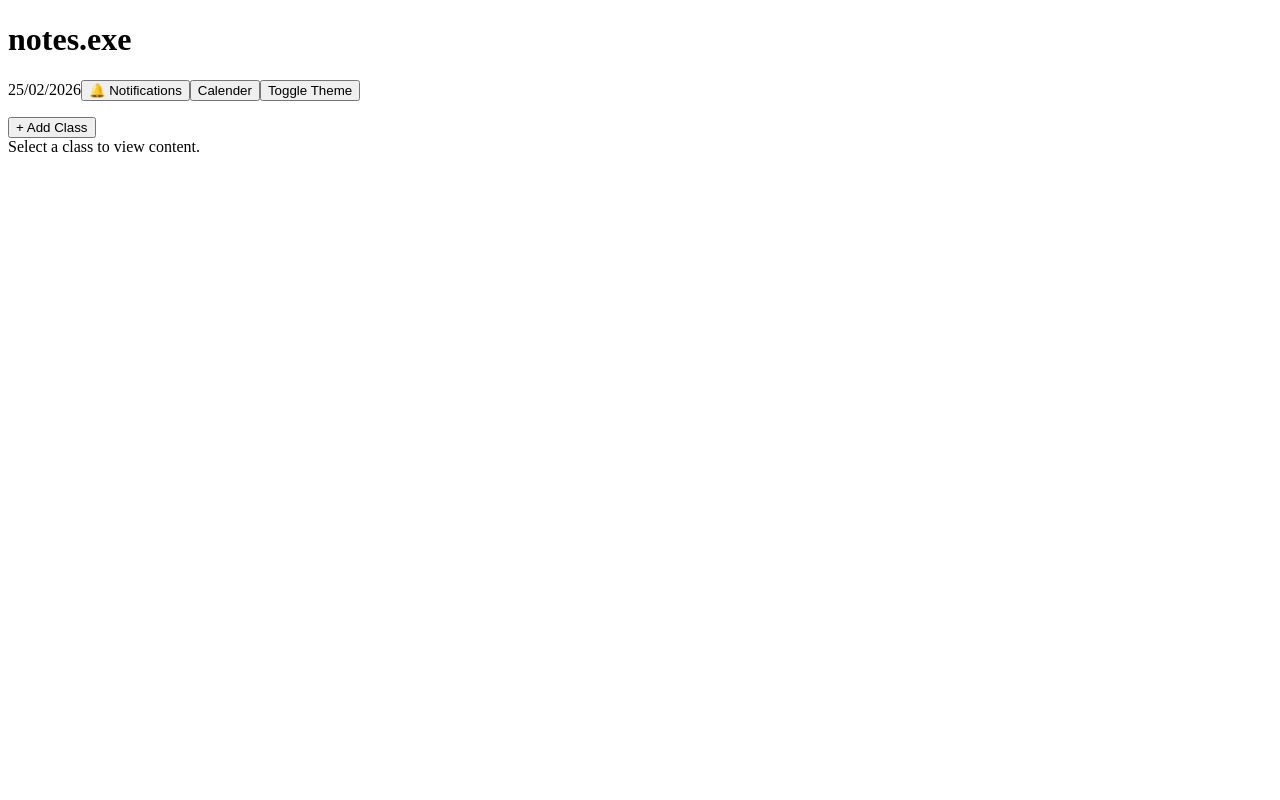
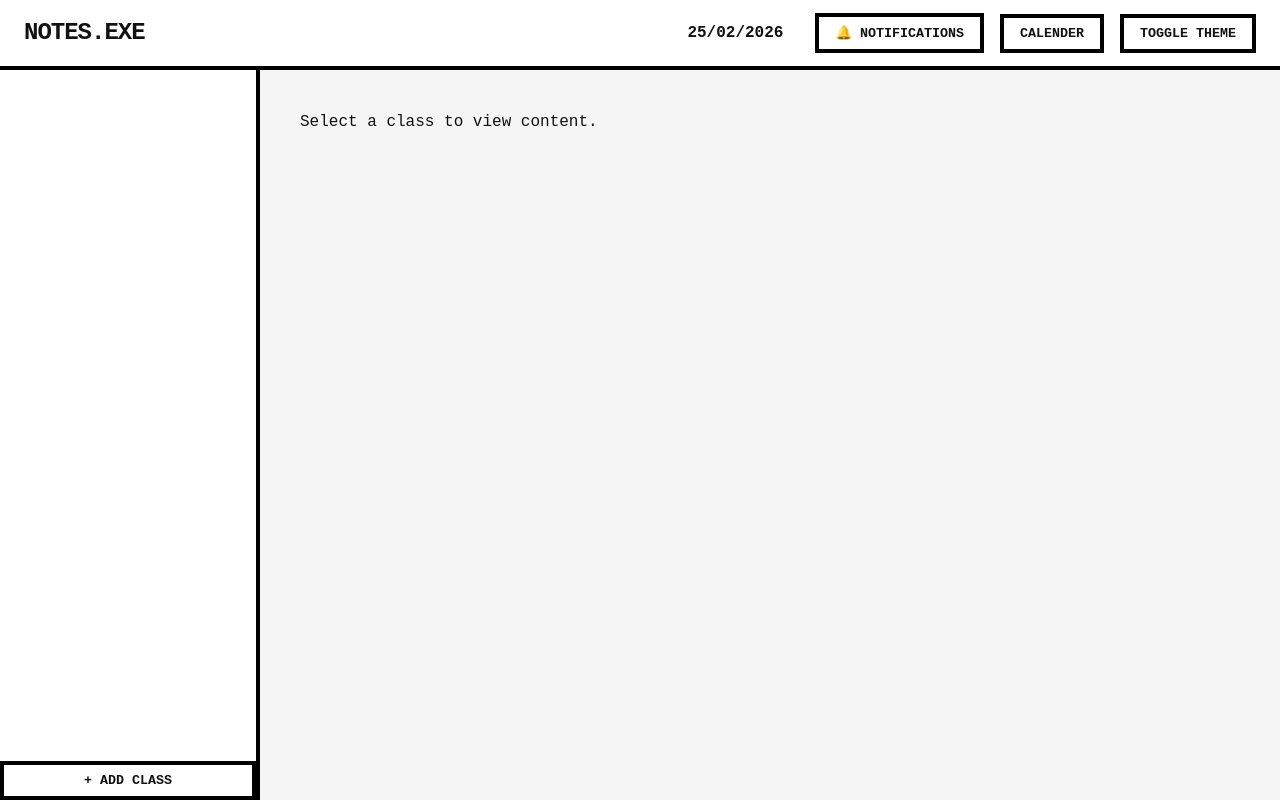
Before and after one commit to Thatboiobah/NOtes.exe, a React (Vite) app in the folder notes.exe/: page / in a window 1280 px wide. Built offline with nearby package versions, Linux system fonts and the light colour scheme.

Commit message:
add global css style

```diff
--- a/notes.exe/src/index.css
+++ b/notes.exe/src/index.css
@@ -0,0 +1,301 @@
+/* @import url('https://fonts.cdnfonts.com/css/monocraft');
+  (Note: You can download Monocraft and add it to your public folder,
+  or use a similar blocky monospace web font if the CDN is slow)
+*/
+
+:root, body.light {
+  --bg: #F5F5F5;
+  --surface: #FFFFFF;
+  --text: #111111;
+  --border: #000000;
+  --accent: #FACC15; /* Neo Yellow */
+  --accent-text: #111111;
+}
+
+body.dark {
+  --bg: #121212;
+  --surface: #1E1E1E;
+  --text: #F5F5F5;
+  --border: #FFFFFF;
+  --accent: #FACC15;
+  --accent-text: #111111;
+}
+
+* {
+  box-sizing: border-box;
+  margin: 0;
+  padding: 0;
+}
+
+body {
+  font-family: "Monocraft", "Minecraft", "Courier New", monospace;
+  background-color: var(--bg);
+  color: var(--text);
+  line-height: 1.5;
+  -webkit-font-smoothing: none; /* Keeps the pixel font crisp */
+}
+
+/* =========================================
+   LAYOUT ALGORITHM (CSS Grid)
+========================================= */
+#root {
+  display: grid;
+  grid-template-rows: 70px 1fr;
+  grid-template-columns: 260px 1fr;
+  height: 100vh;
+  overflow: hidden;
+}
+
+/* =========================================
+   HEADER
+========================================= */
+header {
+  grid-column: 1 / 3;
+  display: flex;
+  justify-content: space-between;
+  align-items: center;
+  padding: 0 24px;
+  background-color: var(--surface);
+  border-bottom: 4px solid var(--border);
+}
+
+header h1 {
+  font-size: 1.5rem;
+  text-transform: uppercase;
+  letter-spacing: -1px;
+}
+
+header > div {
+  display: flex;
+  align-items: center;
+  gap: 16px;
+}
+
+header span {
+  font-weight: bold;
+  margin-right: 16px;
+}
+
+/* =========================================
+   SIDEBAR
+========================================= */
+aside {
+  background-color: var(--surface);
+  border-right: 4px solid var(--border);
+  display: flex;
+  flex-direction: column;
+}
+
+aside ul {
+  list-style: none;
+  flex: 1;
+  overflow-y: auto;
+}
+
+aside li {
+  padding: 20px 16px;
+  border-bottom: 4px solid var(--border);
+  cursor: pointer;
+  font-weight: bold;
+  font-size: 1.1rem;
+  transition: all 0.1s;
+}
+
+/* Selected State */
+aside li.selected {
+  background-color: var(--accent);
+  color: var(--accent-text);
+  outline: 4px solid var(--border);
+  outline-offset: -4px;
+}
+
+aside li:hover:not(.selected) {
+  background-color: var(--text);
+  color: var(--surface);
+}
+
+.add-class-btn {
+  margin: 16px;
+  padding: 16px;
+  background-color: var(--accent);
+  color: var(--accent-text);
+  border: 4px solid var(--border);
+  font-size: 1.1rem;
+  width: calc(100% - 32px);
+}
+
+.add-class-btn:hover {
+  background-color: var(--text);
+  color: var(--surface);
+}
+
+/* =========================================
+   MAIN CONTENT
+========================================= */
+.main-content {
+  padding: 40px;
+  overflow-y: auto;
+  background-color: var(--bg);
+}
+
+.empty-state {
+  display: flex;
+  align-items: center;
+  justify-content: center;
+  height: 100%;
+  font-size: 2.5rem;
+  font-weight: bold;
+  text-align: center;
+  text-transform: uppercase;
+  color: var(--text);
+}
+
+.class-header {
+  font-size: 3rem;
+  text-transform: uppercase;
+  margin-bottom: 24px;
+  font-weight: 900;
+  border-bottom: 4px solid var(--border);
+  padding-bottom: 8px;
+  display: flex;
+  justify-content: space-between;
+  align-items: flex-end;
+}
+
+/* Tabs */
+.tabs {
+  display: flex;
+  gap: 12px;
+  margin-bottom: 32px;
+}
+
+.tabs button {
+  padding: 12px 24px;
+  border: 4px solid var(--border);
+  background-color: var(--bg);
+  font-size: 1.1rem;
+}
+
+.tabs button.active-tab {
+  background-color: var(--accent);
+  color: var(--accent-text);
+  border-bottom: 4px solid var(--border); /* Ensures bottom border exists */
+}
+
+/* Cards (Lists) */
+.main-content ul {
+  list-style: none;
+  display: flex;
+  flex-direction: column;
+  gap: 16px;
+  margin-top: 24px;
+}
+
+.main-content li {
+  border: 4px solid var(--border);
+  background-color: var(--surface);
+  padding: 24px;
+  display: grid;
+  grid-template-columns: 1fr auto auto;
+  gap: 16px;
+  align-items: center;
+}
+
+.item-details {
+  display: flex;
+  flex-direction: column;
+  gap: 4px;
+}
+
+.item-title {
+  font-size: 1.4rem;
+  font-weight: bold;
+  text-transform: uppercase;
+}
+
+/* =========================================
+   GLOBAL COMPONENTS (Buttons, Inputs)
+========================================= */
+button {
+  font-family: inherit;
+  font-weight: bold;
+  text-transform: uppercase;
+  cursor: pointer;
+  border: 4px solid var(--border);
+  background-color: var(--surface);
+  color: var(--text);
+  padding: 8px 16px;
+  transition: all 0.1s;
+}
+
+button:hover {
+  background-color: var(--text);
+  color: var(--surface);
+}
+
+/* Modals & Inputs */
+.modal-overlay {
+  background: rgba(0, 0, 0, 0.8); /* Darker, harsher overlay */
+}
+
+.modal {
+  border: 4px solid var(--border);
+  border-radius: 0;
+  background: var(--bg);
+  padding: 32px;
+}
+
+input, textarea {
+  width: 100%;
+  padding: 12px;
+  margin-bottom: 16px;
+  border: 4px solid var(--border);
+  background-color: var(--surface);
+  color: var(--text);
+  font-family: inherit;
+  font-size: 1rem;
+  outline: none;
+}
+
+input:focus, textarea:focus {
+  border-color: var(--accent);
+}
+
+/* =========================================
+   MOBILE RESPONSIVENESS
+========================================= */
+@media (max-width: 768px) {
+  #root {
+    display: flex;
+    flex-direction: column;
+  }
+
+  header {
+    flex-wrap: wrap;
+    height: auto;
+    padding: 16px;
+    gap: 16px;
+  }
+
+  aside {
+    display: none; /* Can be turned into a drawer later */
+  }
+
+  .main-content {
+    padding: 16px;
+  }
+
+  .tabs {
+    overflow-x: auto;
+    white-space: nowrap;
+    padding-bottom: 8px;
+  }
+
+  .main-content li {
+    grid-template-columns: 1fr; /* Stack card content on mobile */
+  }
+
+  button {
+    min-height: 44px; /* Mobile tap target size */
+  }
+}
```
